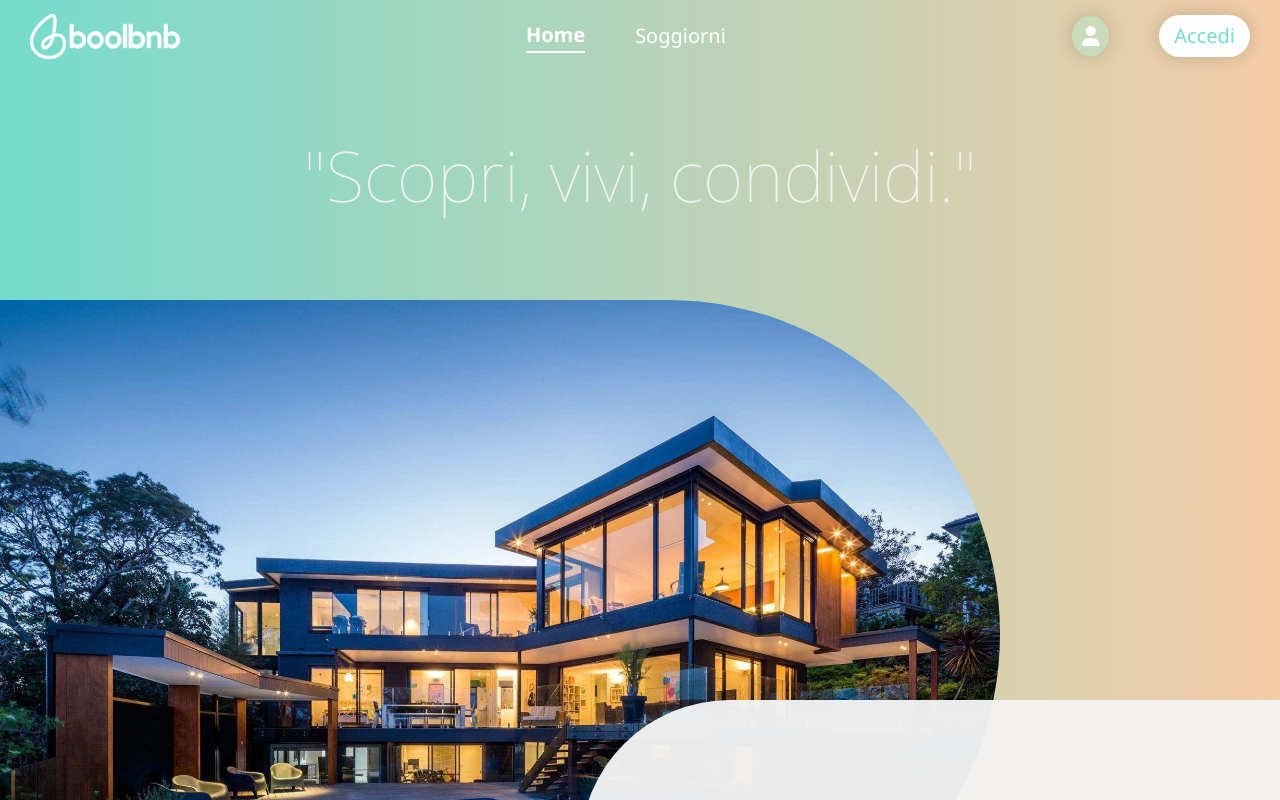
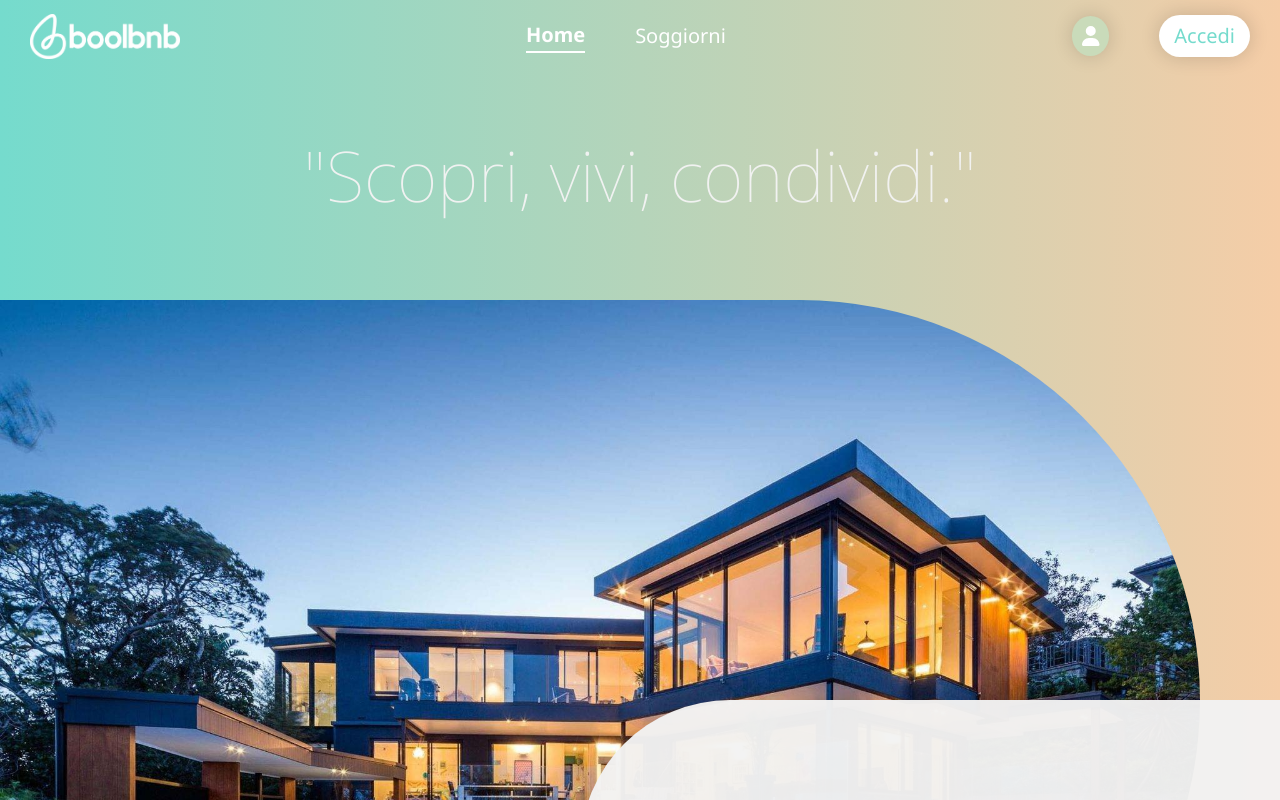
Before and after one commit to eduardorocco/bool-bnb, a React (Vite) app in the folder client/: page / in a window 1280 px wide. Shown: the top 800 px of the page. Built offline with nearby package versions, Linux system fonts and the light colour scheme; no server answers.

Commit message:
feat: update image container max-width to improve responsiveness

```diff
--- a/client/src/assets/modules/HomePage.module.css
+++ b/client/src/assets/modules/HomePage.module.css
@@ -4,7 +4,7 @@
 }
 
 .image_container{
-    width: 1000px;
+    max-width: 1200px;
     border-radius: 999px;
     position: absolute;
     top: 300px;
```
